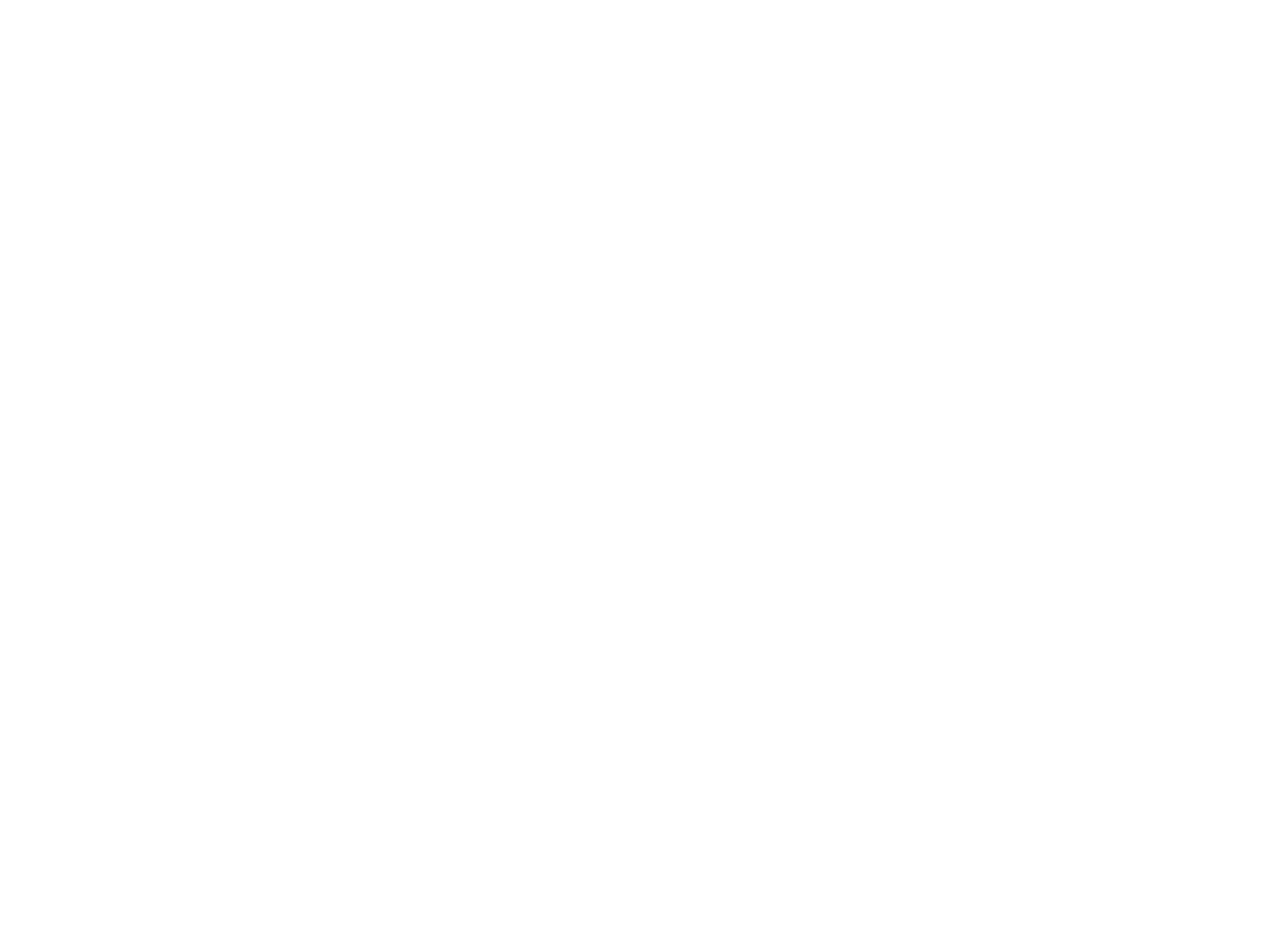
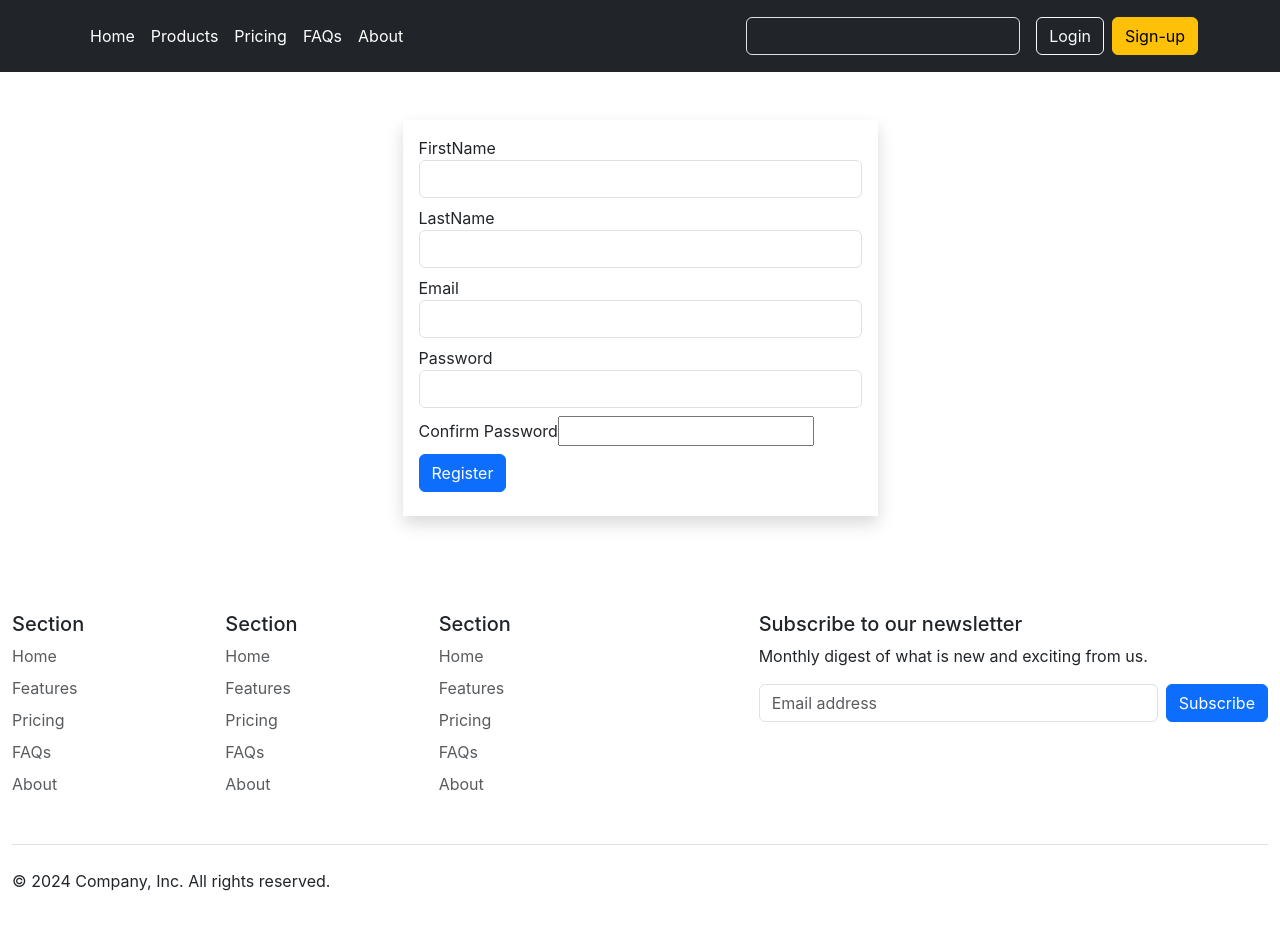
Before and after one commit to BhupendraChaulagain/Ecommerce, a React (Create React App) app: page /register in a window 1280 px wide. Before the commit this address had no page. Shown: the top 930 px of the page. Before the commit the page ends 800 px from the top, so only its background shows below. Built offline with nearby package versions, Linux system fonts and the light colour scheme.

Commit message:
Register made

```diff
--- a/package.json
+++ b/package.json
@@ -5,14 +5,16 @@
   "dependencies": {
     "axios": "^1.7.9",
     "cra-template": "1.2.0",
+    "formik": "^2.4.6",
     "react": "^19.0.0",
     "react-dom": "^19.0.0",
     "react-icons": "^5.4.0",
     "react-loader-spinner": "^6.1.6",
     "react-router-dom": "^7.1.3",
-    "react-scripts": "5.0.1",
+    "react-scripts": "^3.0.1",
     "react-toastify": "^11.0.3",
-    "web-vitals": "^4.2.4"
+    "web-vitals": "^4.2.4",
+    "yup": "^1.6.1"
   },
   "scripts": {
     "start": "react-scripts start",
--- a/src/MyRoute.js
+++ b/src/MyRoute.js
@@ -4,6 +4,7 @@
 import Products from './pages/Products'
 import ProductDetails from './pages/ProductDetails'
 import Cart from './pages/Cart'
+import Rejister from './pages/Rejister'
 
 
 
@@ -16,6 +17,7 @@
               <Route path = 'products' element = {<Products/>} />
               <Route path='productdetails/:productId' element={<ProductDetails/>}/>
               <Route path='cart' element={<Cart />} />
+              <Route path = 'register' element = {<Rejister/>} />
             </Route>
         </Routes>
     </Router>
--- a/src/components/Header.jsx
+++ b/src/components/Header.jsx
@@ -24,7 +24,7 @@
 
         <div className="text-end">
           <button type="button" className="btn btn-outline-light me-2">Login</button>
-          <button type="button" className="btn btn-warning">Sign-up</button>
+          <Link to="/register" className="btn btn-warning">Sign-up</Link>
         </div>
       </div>
     </div>
--- /dev/null
+++ b/src/pages/Rejister.jsx
@@ -0,0 +1,60 @@
+import React from 'react'
+import {Formik, Form, Field, ErrorMessage} from 'formik'
+
+const Rejister = () => {
+  return (
+    <Formik>
+        <div className="container my-5">
+            <div className="row d-flex justify-content-center">
+                <div className="col-md-5 shadow p-3">
+                    <Form>
+                        <div className="mb-2">
+                            <label htmlFor="Firstname"> FirstName</label>
+                            <Field type = 'text' id ='firstname' name='firstname' className='form-control'/>
+                            <ErrorMessage name ='firstname'>
+                                {msg => <div style ={{color: 'red'}}> {msg} </div>}
+                            </ErrorMessage>
+                        </div>
+                        <div className="mb-2">
+                            <label htmlFor="Lastname"> LastName</label>
+                            <Field type = 'text' id ='lastname' name='lastname' className='form-control'/>
+                            <ErrorMessage name ='lastname'>
+                                {msg => <div style ={{color: 'red'}}> {msg} </div>}
+                            </ErrorMessage>
+                        </div>
+                        <div className="mb-2">
+                            <label htmlFor="email">Email</label>
+                            <Field type= 'email' id ='email' name = 'email' className='form-control'/>
+                            <ErrorMessage name='email'>
+                                {msg => <div style={{color: 'red'}}>{msg}</div>}
+                            </ErrorMessage>
+                        </div>
+                        <div className="mb-2">
+                            <label htmlFor="password">Password</label>
+                            <Field type = 'password' id = 'password' name = 'password' className="form-control"/>
+                            <ErrorMessage name = 'password'>
+                                {msg => <div style={{color: "red"}}>{msg}</div>}
+                            </ErrorMessage>
+
+
+                        </div>
+
+                        <div className="mb-2">
+                        <label htmlFor="cpassword">Confirm Password</label>
+                        <Field type ='password' id = 'password' name = 'password' className='form-contol'/>
+                        <ErrorMessage name = 'cpassword'>
+                            {msg => <div style ={{color: "red"}}> {msg}</div>}
+                        </ErrorMessage>
+                        </div>
+                        <div className="mb-2">
+                            <button className='btn btn-primary'> Register</button>
+                        </div>
+                    </Form>
+                </div>
+            </div>
+        </div>
+    </Formik>
+  )
+}
+
+export default Rejister
```
Also changed, not shown: 1 other file (tests, documents, lock files or other folders).
